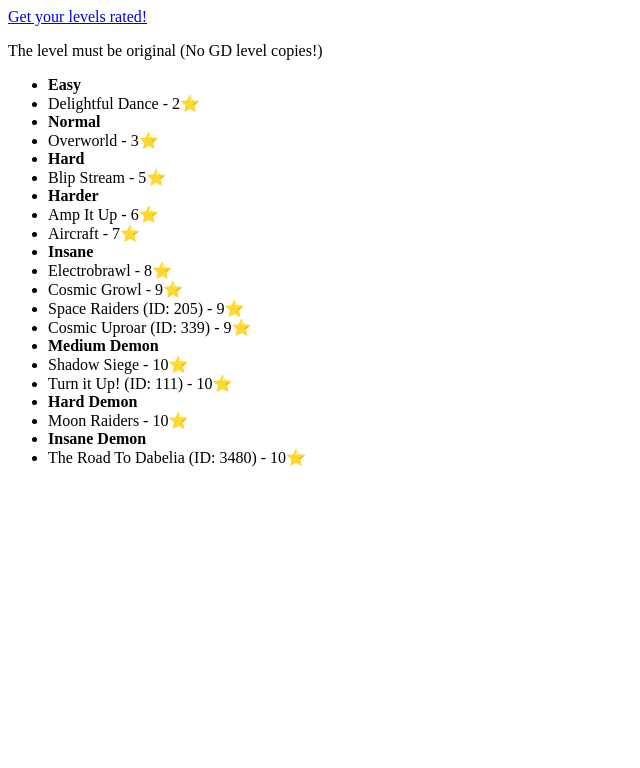
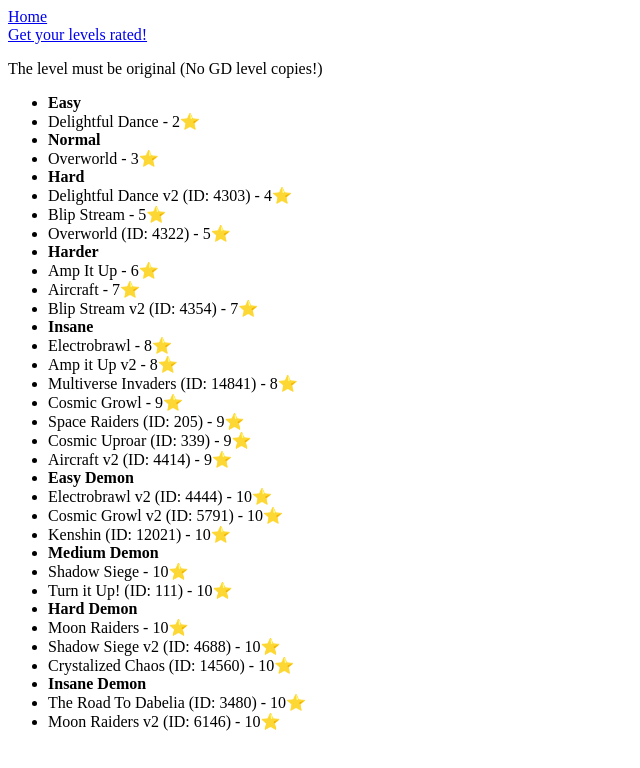
Before and after one commit to Algfish31/3dashleaderboards, a plain HTML site: page star-levels.html in a window 1280 px wide. Shown: the whole page, without its empty margins (0-640 px from the left). Drawn offline with Linux system fonts and the light colour scheme.

Commit message:
thanks a lot alex

```diff
--- a/star-levels.html
+++ b/star-levels.html
@@ -4,6 +4,7 @@
     <title>3Dash Leaderboards</title>
   </head>
   <body>
+    <a href="index.html">Home</a><br>
     <a href="https://forms.gle/VHVuV4E6FeoXXNGc8">Get your levels rated!</a>
     <p>The level must be original (No GD level copies!)</p>
     <ul>
@@ -12,22 +13,35 @@
       <li><b>Normal</b></li>
       <li>Overworld - 3⭐</li>
       <li><b>Hard</b></li>
+      <li>Delightful Dance v2 (ID: 4303) - 4⭐</li>
       <li>Blip Stream - 5⭐</li>
+      <li>Overworld (ID: 4322) - 5⭐</li>
       <li><b>Harder</b></li>
       <li>Amp It Up - 6⭐</li>
       <li>Aircraft - 7⭐</li>
+      <li>Blip Stream v2 (ID: 4354) - 7⭐</li>
       <li><b>Insane</b></li>
       <li>Electrobrawl - 8⭐</li>
+      <li>Amp it Up v2 - 8⭐</li>
+      <li>Multiverse Invaders (ID: 14841) - 8⭐</li>
       <li>Cosmic Growl - 9⭐</li>
       <li>Space Raiders (ID: 205) - 9⭐</li>
       <li>Cosmic Uproar (ID: 339) - 9⭐</li>
+      <li>Aircraft v2 (ID: 4414) - 9⭐</li>
+      <li><b>Easy Demon</b></li>
+      <li>Electrobrawl v2 (ID: 4444) - 10⭐</li>
+      <li>Cosmic Growl v2 (ID: 5791) - 10⭐</li>
+      <li>Kenshin (ID: 12021) - 10⭐</li>
       <li><b>Medium Demon</b></li>
       <li>Shadow Siege - 10⭐</li>
       <li>Turn it Up! (ID: 111) - 10⭐</li>
       <li><b>Hard Demon</b></li>
       <li>Moon Raiders - 10⭐</li>
+      <li>Shadow Siege v2 (ID: 4688) - 10⭐</li>
+      <li>Crystalized Chaos (ID: 14560) - 10⭐</li>
       <li><b>Insane Demon</b></li>
       <li>The Road To Dabelia (ID: 3480) - 10⭐</li>
+      <li>Moon Raiders v2 (ID: 6146) - 10⭐</li>
     </ul>
   </body>
 </html>
```
